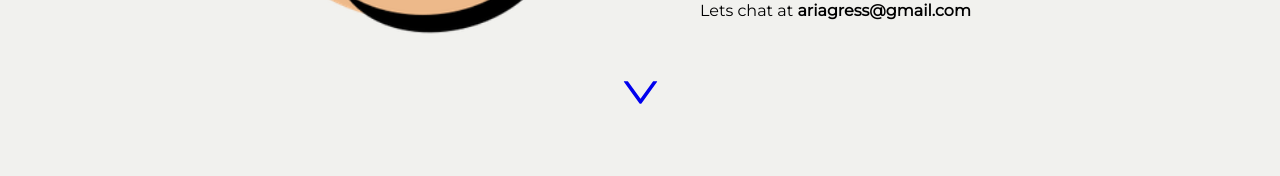
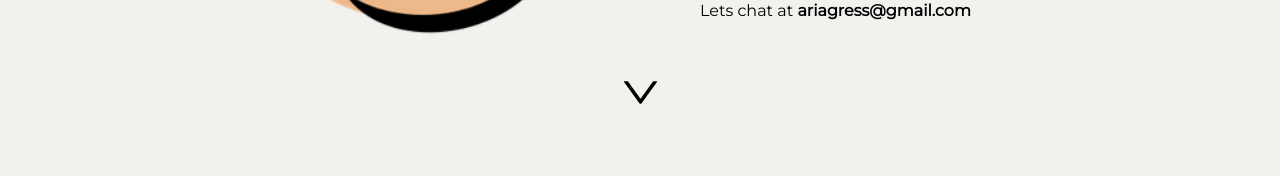
Before and after one commit to AriAgress/AriA_Portfolio, a React (Create React App) app: page / in a window 1280 px wide. Shown: the part 684-860 px from the top of the page. Built offline with nearby package versions, Linux system fonts and the light colour scheme; a web font is replaced by a local one.

Commit message:
Edit(Anchor): vistied color removed

```diff
--- a/src/Components/Body/Body.styles.js
+++ b/src/Components/Body/Body.styles.js
@@ -170,15 +170,10 @@ export const DescriptionText = styled.div`
 `;
 
 export const Anchor = styled.a`
-  &:active {
-    text-decoration: none;
-    color: ${(props) => (props.colorSwitch === true ? "black" : "white")};
-  }
-  &:focus {
-    text-decoration: none;
-    color: ${(props) => (props.colorSwitch === true ? "black" : "white")};
-  }
-  &:visited {
+  color: ${(props) => (props.colorSwitch === true ? "black" : "white")};
+  &:visited,
+  :active,
+  :focus {
     text-decoration: none;
     color: ${(props) => (props.colorSwitch === true ? "black" : "white")};
   }
```
